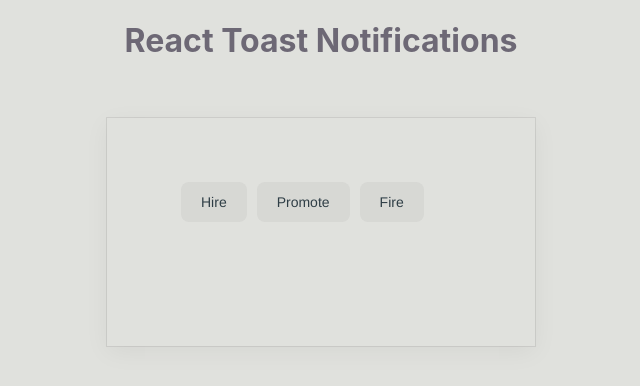
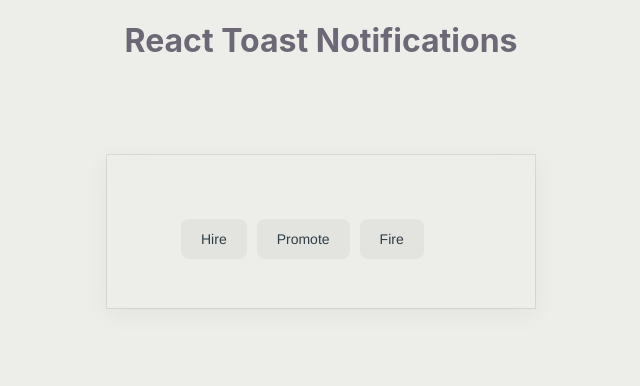
Before and after one commit to jess-jisc/toast-notifications, a React (Create React App) app: page / in a window 1280 px wide. Shown: the top 386 px of the page, without its empty margins (319-959 px from the left). Built offline with nearby package versions, Linux system fonts and the light colour scheme.

Commit message:
Add functionality for displaying the notifications conditionally and disappearing after a set time

```diff
--- a/src/App.css
+++ b/src/App.css
@@ -3,3 +3,7 @@ h1 {
     text-align: center;
     font-stretch: ultra-condensed;
 }
+
+.cancel-img {
+    float: right;
+}
--- a/src/App.tsx
+++ b/src/App.tsx
@@ -1,13 +1,75 @@
-import { Aaron } from './Aaron';
-import './App.css'
+import { Aaron } from './components/Aaron';
+import styled from 'styled-components';
+import './App.css';
+import { useState } from 'react';
+
+const Button = styled.button`
+  background-color: rgba(51, 51, 51, 0.05);
+  border-radius: 8px;
+  border-width: 0;
+  color: #2f3e46;
+  cursor: pointer;
+  font-family: 'Haas Grot Text R Web', 'Helvetica Neue', Helvetica, Arial,
+    sans-serif;
+  font-size: 14px;
+  font-weight: 500;
+  line-height: 20px;
+  list-style: none;
+  margin: 0px 0px 0px 10px;
+  padding: 10px 20px;
+  text-align: center;
+  transition: all 200ms;
+  vertical-align: baseline;
+  white-space: nowrap;
+  user-select: none;
+  -webkit-user-select: none;
+  touch-action: manipulation;
+  flex-flow: row wrap;
+  justify-content: space-around;
+`;
+
+const Box = styled.section`
+  width: 10em;
+  padding: 4em;
+  box-shadow: rgba(0, 0, 0, 0.05) 0px 6px 24px 0px, rgba(0, 0, 0, 0.08) 0px 0px 0px 1px;
+  width: 300px;
+  height: 25px;
+  margin: auto;
+`;
+
+const Wrapper = styled.section`
+    display: flex;
+    height: 300px;
+`
+
 
 function App() {
+
+const [displayNotification, setDisplayNotifcation] = useState<boolean>(false)
+
+const handleClick = () => {
+  setDisplayNotifcation(true)
+  }
+
+  if (displayNotification) {
+    setTimeout(() => {
+      setDisplayNotifcation(false)
+    }, 10000)
+  }
+
   return (
-    <div className="App">
-      <header className="App-header">
+    <div className='App'>
+      <header className='App-header'>
         <h1>React Toast Notifications</h1>
       </header>
-      <Aaron/>
+      <Wrapper>
+      <Box>
+        <Button onClick={handleClick}>Hire</Button>
+        <Button onClick={handleClick}>Promote</Button>
+        <Button onClick={handleClick}>Fire</Button>
+      </Box>
+      </Wrapper>
+      {displayNotification && <Aaron/>}
     </div>
   );
 }
--- a/src/Aaron.tsx
+++ b/src/components/Aaron.tsx
@@ -3,14 +3,13 @@ import styled from 'styled-components';
 const Wrapper = styled.section`
   display: flex;
   height: 300px;
-`
+`;
 
 const Box = styled.section`
   width: 10em;
   padding: 4em;
-  box-shadow: rgba(0, 0, 0, 0.05) 0px 6px 24px 0px, rgba(0, 0, 0, 0.08) 0px 0px 0px 1px;
-  width: 300px;
-  height: 100px;
+  box-shadow: rgba(0, 0, 0, 0.4) 0px 2px 4px,
+    rgba(0, 0, 0, 0.3) 0px 7px 13px -3px, rgba(0, 0, 0, 0.2) 0px -3px 0px inset;
   margin: auto;
 `;
 
@@ -20,7 +19,8 @@ const Button = styled.button`
   border-width: 0;
   color: #2f3e46;
   cursor: pointer;
-  font-family: "Haas Grot Text R Web", "Helvetica Neue", Helvetica, Arial, sans-serif;
+  font-family: 'Haas Grot Text R Web', 'Helvetica Neue', Helvetica, Arial,
+    sans-serif;
   font-size: 14px;
   font-weight: 500;
   line-height: 20px;
@@ -36,18 +36,18 @@ const Button = styled.button`
   touch-action: manipulation;
   flex-flow: row wrap;
   justify-content: space-around;
-`
-
-
+`;
 
 export const Aaron = () => {
   return (
+    <>
       <Wrapper>
         <Box>
-        <Button>Hire</Button>
-        <Button>Promote</Button>
-        <Button>Fire</Button>
+          <Button>
+            <img src='./assets/cross.png' alt='cancel the notification' />
+          </Button>
         </Box>
       </Wrapper>
+    </>
   );
 };
--- a/src/index.css
+++ b/src/index.css
@@ -1,5 +1,5 @@
 body {
-  background-color: #e0e1dd;
+  background-color: #edede9;
   margin: 0;
   font-family: -apple-system, BlinkMacSystemFont, 'Segoe UI', 'Roboto', 'Oxygen',
     'Ubuntu', 'Cantarell', 'Fira Sans', 'Droid Sans', 'Helvetica Neue',
```
Also changed, not shown: src/assets/cross.png (added). Lines whose indentation alone changed are shown as unchanged.
